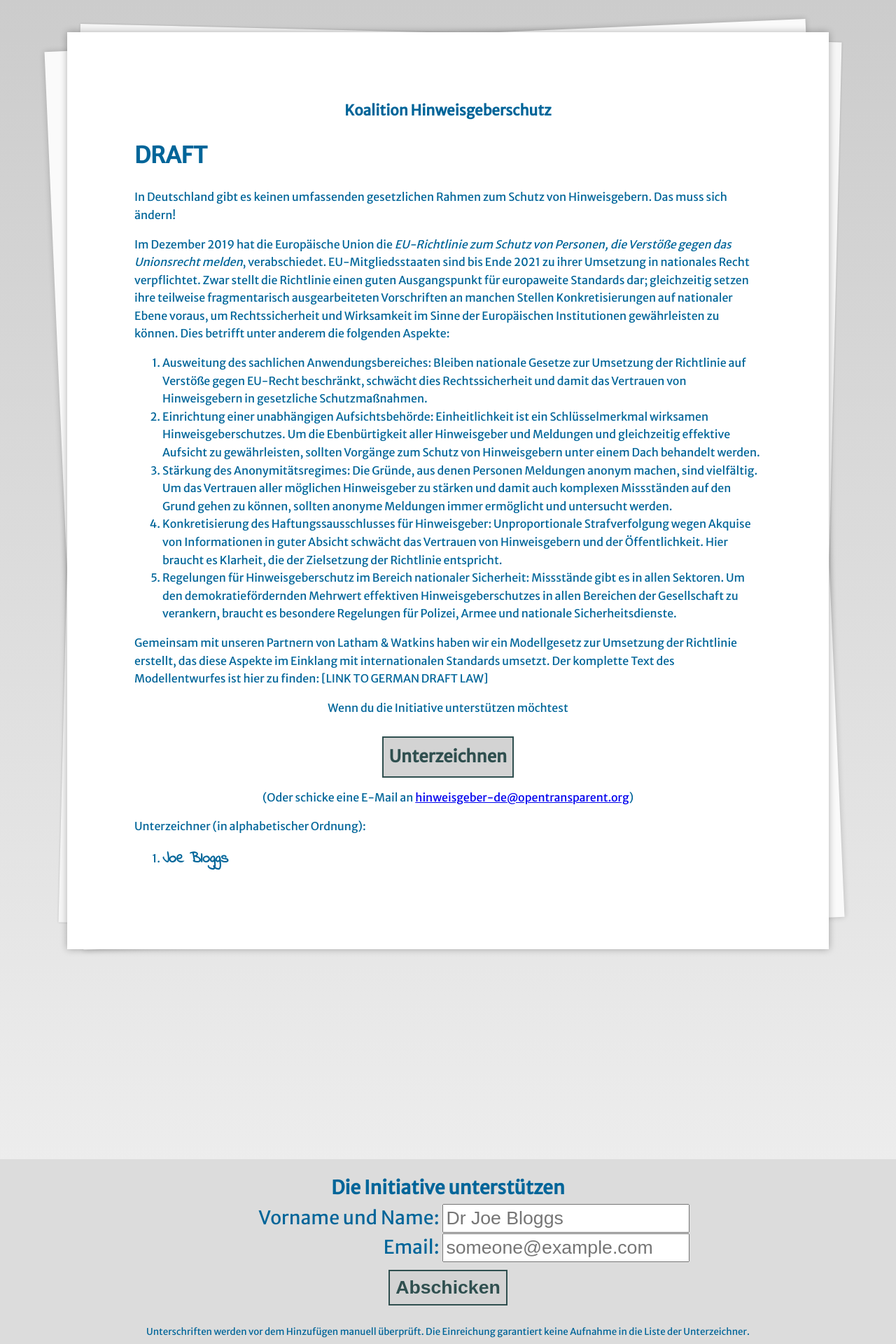
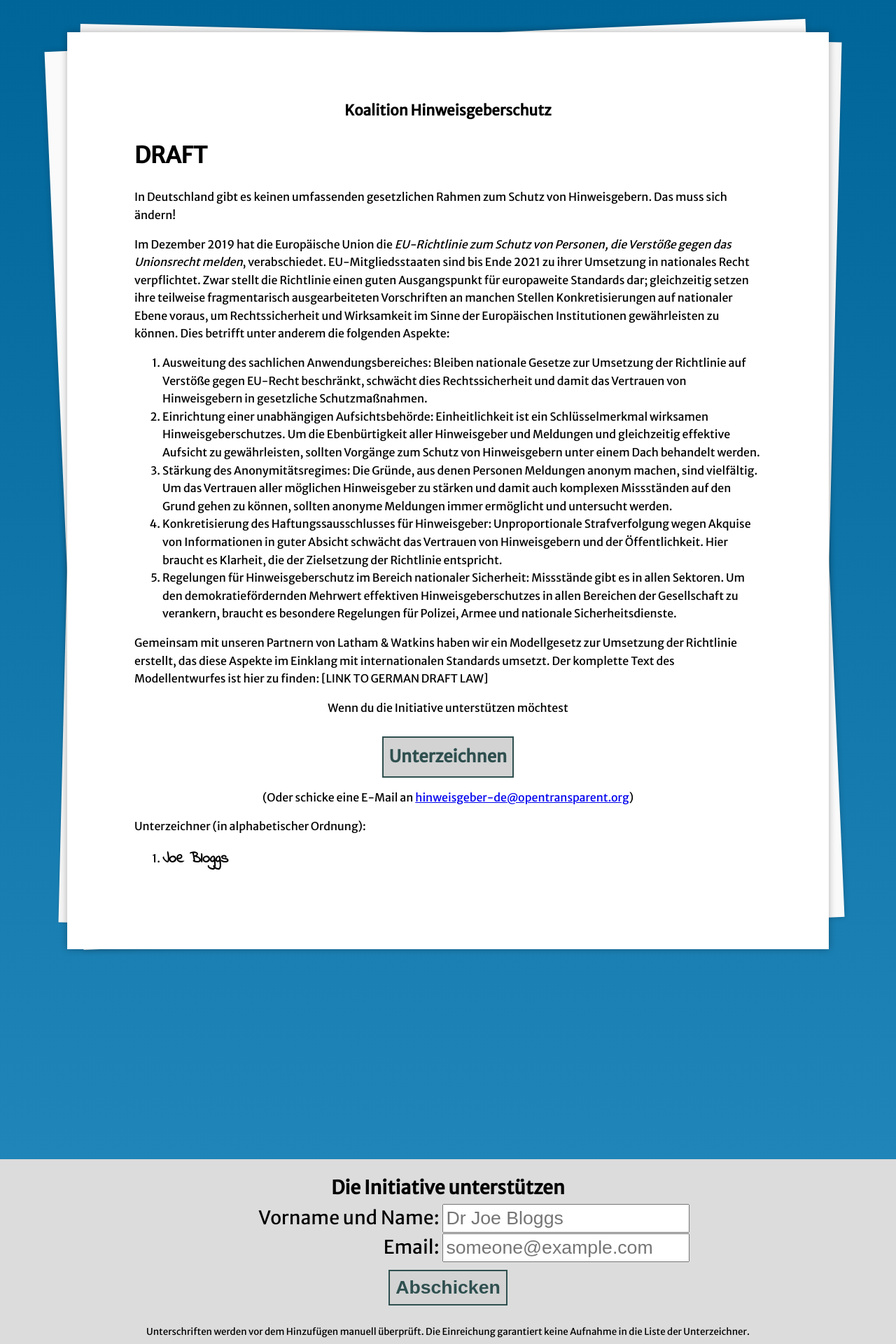
Before and after one commit to opentransparent/hinweisgeber-de, a Jekyll site: the page built from index.html, in a window 1280 px wide. Shown: the top 1920 px of the page at 70% size. Built offline with Jekyll 4.4.1, drawn with Linux system fonts in a browser that asks for light colours.

Commit message:
Changed gradiant colour

```diff
--- a/css/main.css
+++ b/css/main.css
@@ -40,11 +40,11 @@
 
 body {
   margin: 0px;
-  background: linear-gradient(#ccc, #fff);
+  background: linear-gradient(rgb(0, 101, 153),  rgb(50, 151, 203));
   padding-top: 20px;
   font-family: Merriweather Sans, Century Gothic, CenturyGothic, AppleGothic, sans-serif;
   line-height: 1.6;
-  color: rgb(0, 101, 153);
+  color: #ccc);
 }
 
 .page {
```
